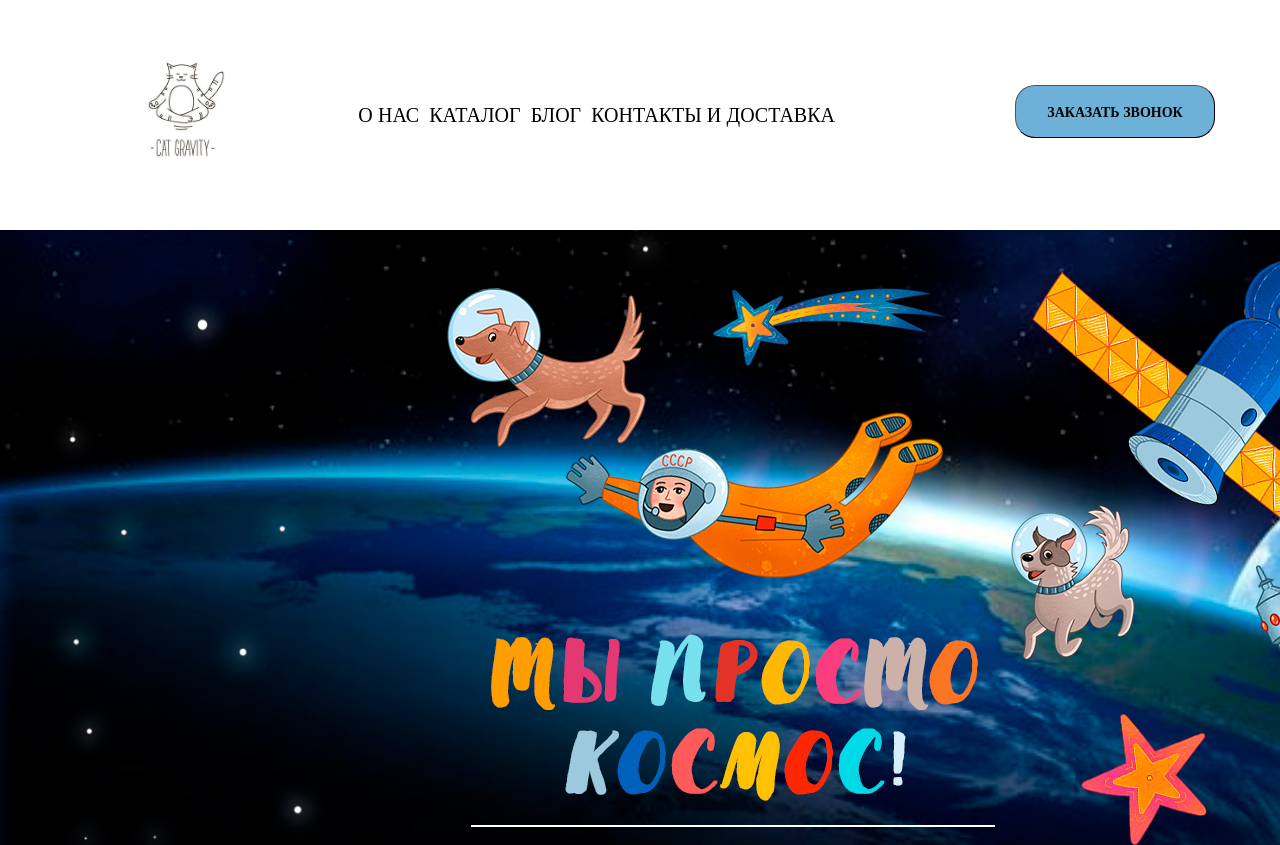
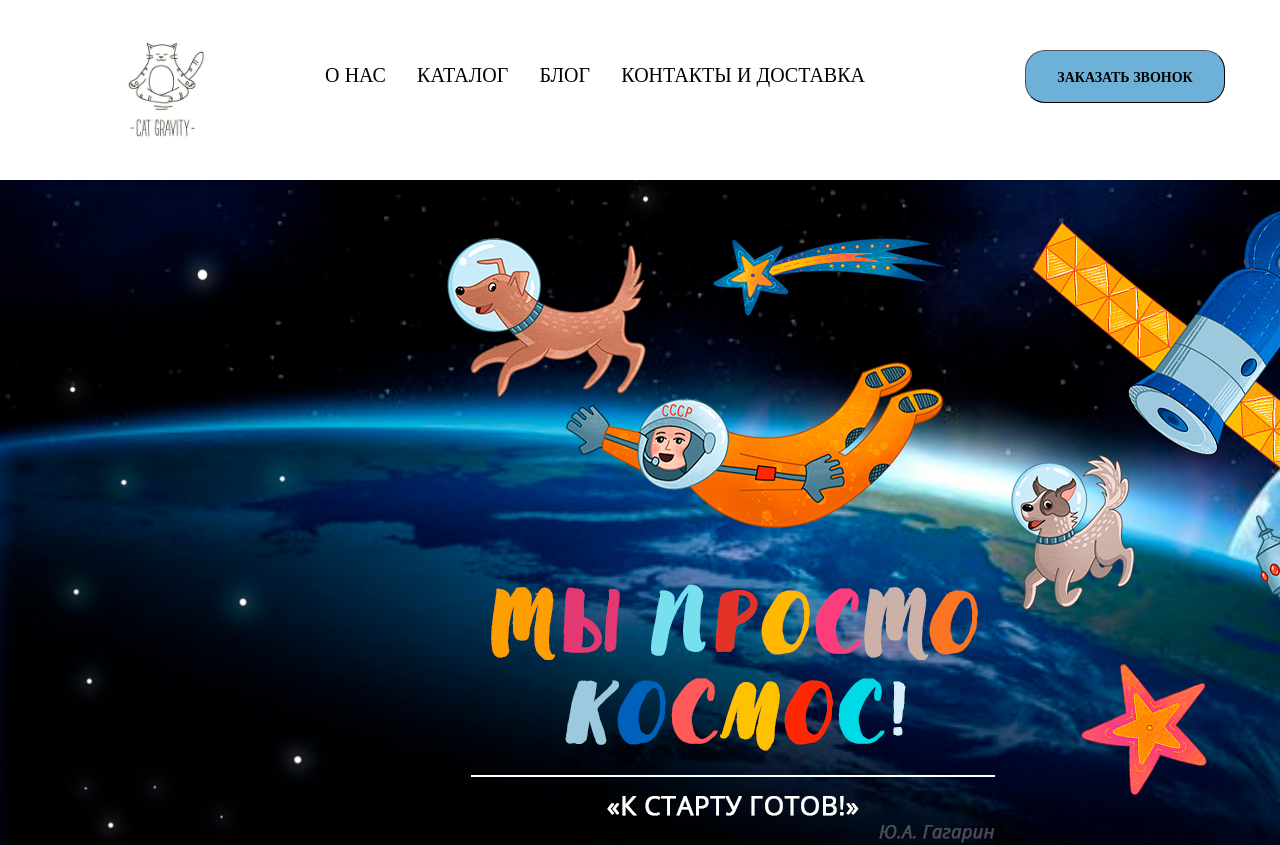
Before and after one commit to borwi4ok/WebUniversity, a plain HTML site: page index.html in a window 1280 px wide. Shown: the top 845 px of the page. Drawn offline with nearby package versions, Linux system fonts and the light colour scheme.

Commit message:
Some changes

```diff
--- a/css/styles.css
+++ b/css/styles.css
@@ -27,7 +27,7 @@ ul, li{
 }
 
 .menu{
-	padding: 50px;
+	padding: 30px;
 }
 
 button,
@@ -45,7 +45,7 @@ button:focus {
 	cursor: pointer;
 	width: 200px;
 	font-weight: 700;
-	margin:35px 0 0 100px;
+	margin:20px 0 0 100px;
 	border-color: black;
 	border-width: 1px;
 }
```
